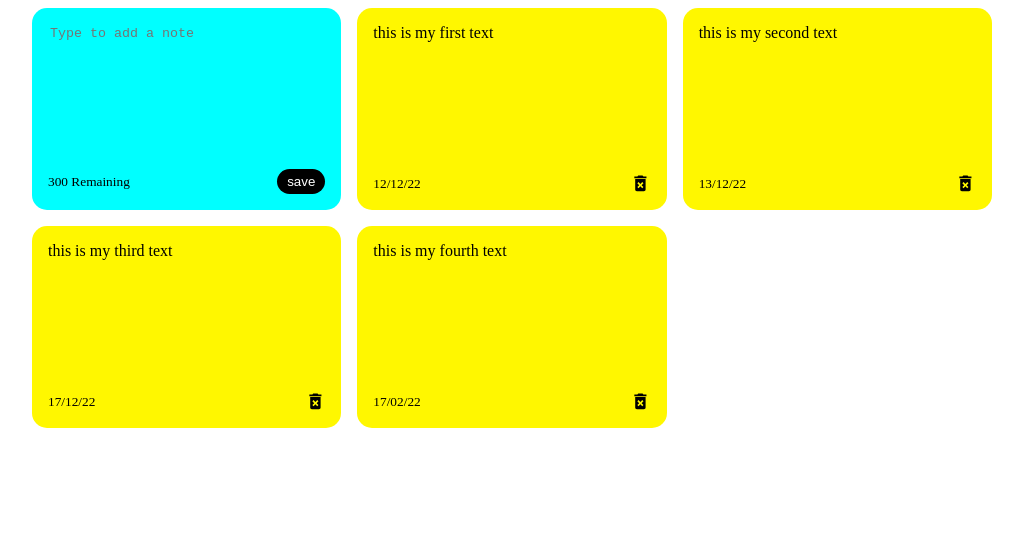
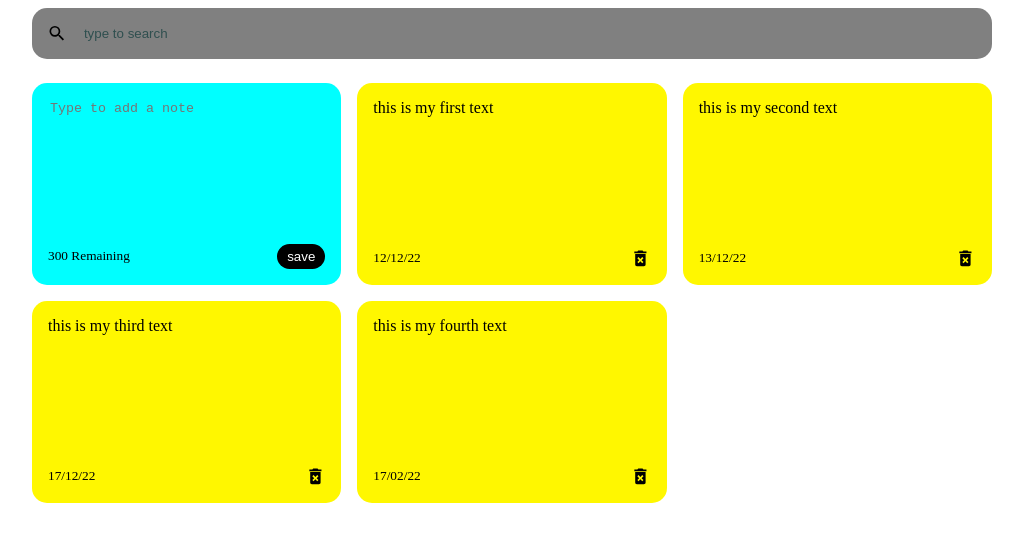
Before and after one commit to Shamanthkv553/Notelist, a React app in the folder react-notes/: page / in a window 1280 px wide. Shown: the whole page, without its empty margins (128-1151 px from the left). Built offline with nearby package versions, Linux system fonts and the light colour scheme.

Commit message:
Search-bar-complete

```diff
--- a/react-notes/src/components/App.js
+++ b/react-notes/src/components/App.js
@@ -1,5 +1,7 @@
 import { useState } from "react";
 import {nanoid} from "nanoid";
+import Search from "./Search";
+
 
 import Notelist from "./Notelist";
 
@@ -45,10 +47,16 @@ function App(){
        const newNotes= notes.filter((note)=>note.id !==id);
        setNotes(newNotes);
     }
+
+    const [searchText,setSearchText]=useState('');
+
+    console.log(searchText);
+
     return(
 
         <div className="container">
-            <Notelist notes={notes}
+            <Search handleSearch={setSearchText}/>
+            <Notelist notes={notes.filter((note)=>note.text.toLowerCase().includes(searchText))}
              handleAddNote={AddNotefunc}
              deleteNotefunc={deleteNotefunc}
              />
--- /dev/null
+++ b/react-notes/src/components/Search.js
@@ -0,0 +1,21 @@
+import React from "react";
+import { MdSearch } from "react-icons/md";
+
+
+function Search({handleSearch}){
+    return(
+        <div className="search">
+        <MdSearch className="search-icon" size='1.3rem'/>
+        <input type="text"
+         placeholder="type to search"
+         onChange={(event)=>{
+            handleSearch(event.target.value);
+         }}
+        ></input>
+        </div>
+    );
+}
+
+
+
+export default Search;
--- a/react-notes/src/index.css
+++ b/react-notes/src/index.css
@@ -7,8 +7,31 @@
     padding-right: 15px;
 }
 
+.search{
+    color: black;
+    padding: 15px;
+    display: flex;
+    align-items: center;
+    background-color: gray;
+    border-radius: 15px;
+    margin-bottom: 1.5em;
+}
 
+.search input{
+    margin-left: 15px;
+    width: 100%;
+    /* background-color: gray; */
+    border: none;
+    text-decoration: none;
+    background-color: gray;
 
+}
+.search input:focus{
+    outline: none;
+}
+.search input::placeholder{
+    color:darkslategray
+}
 .note-list{
 display: grid;/* auto responnsive method*/
 grid-gap: 1rem;/* gap betweenn the two grid */
```
